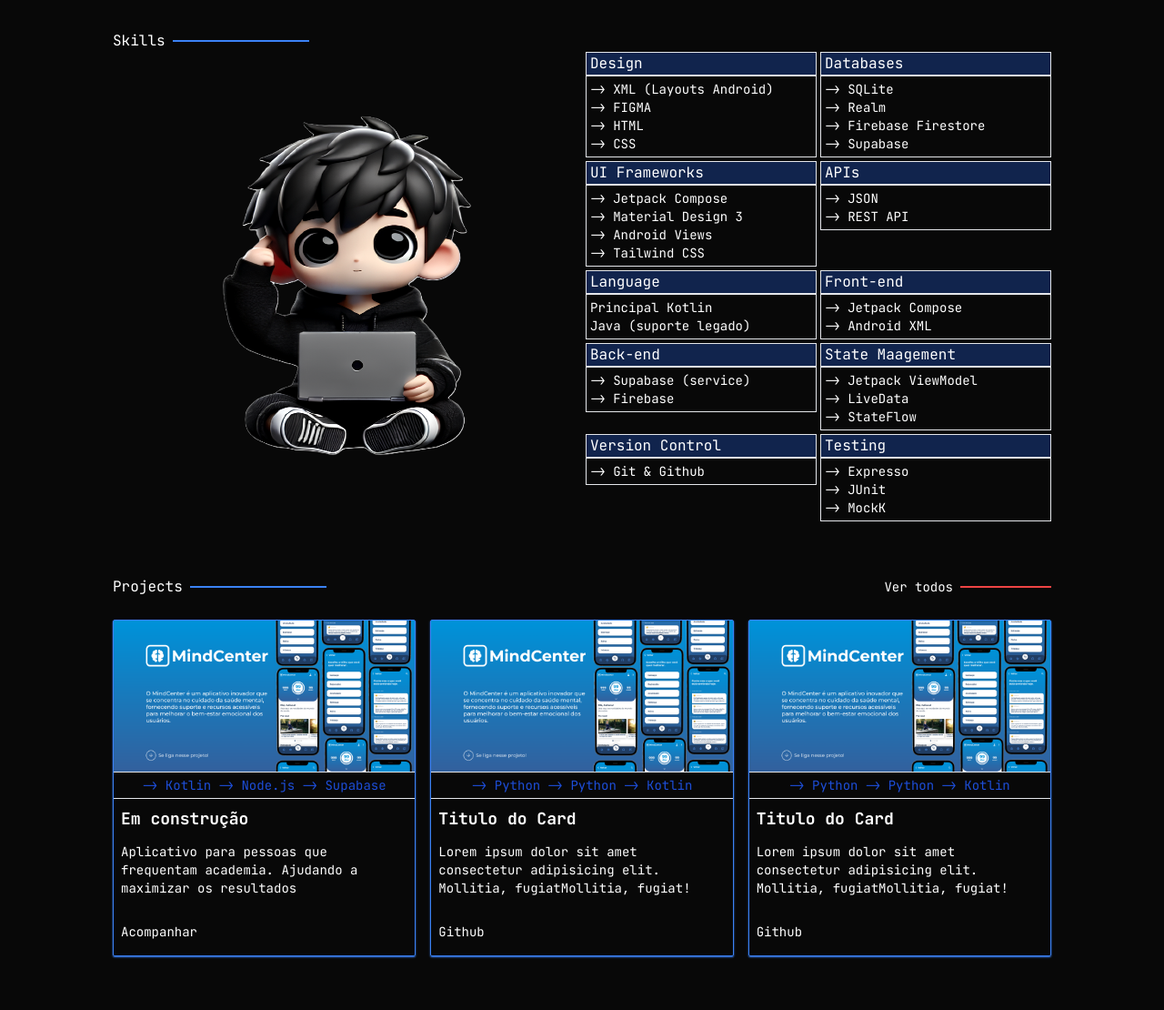
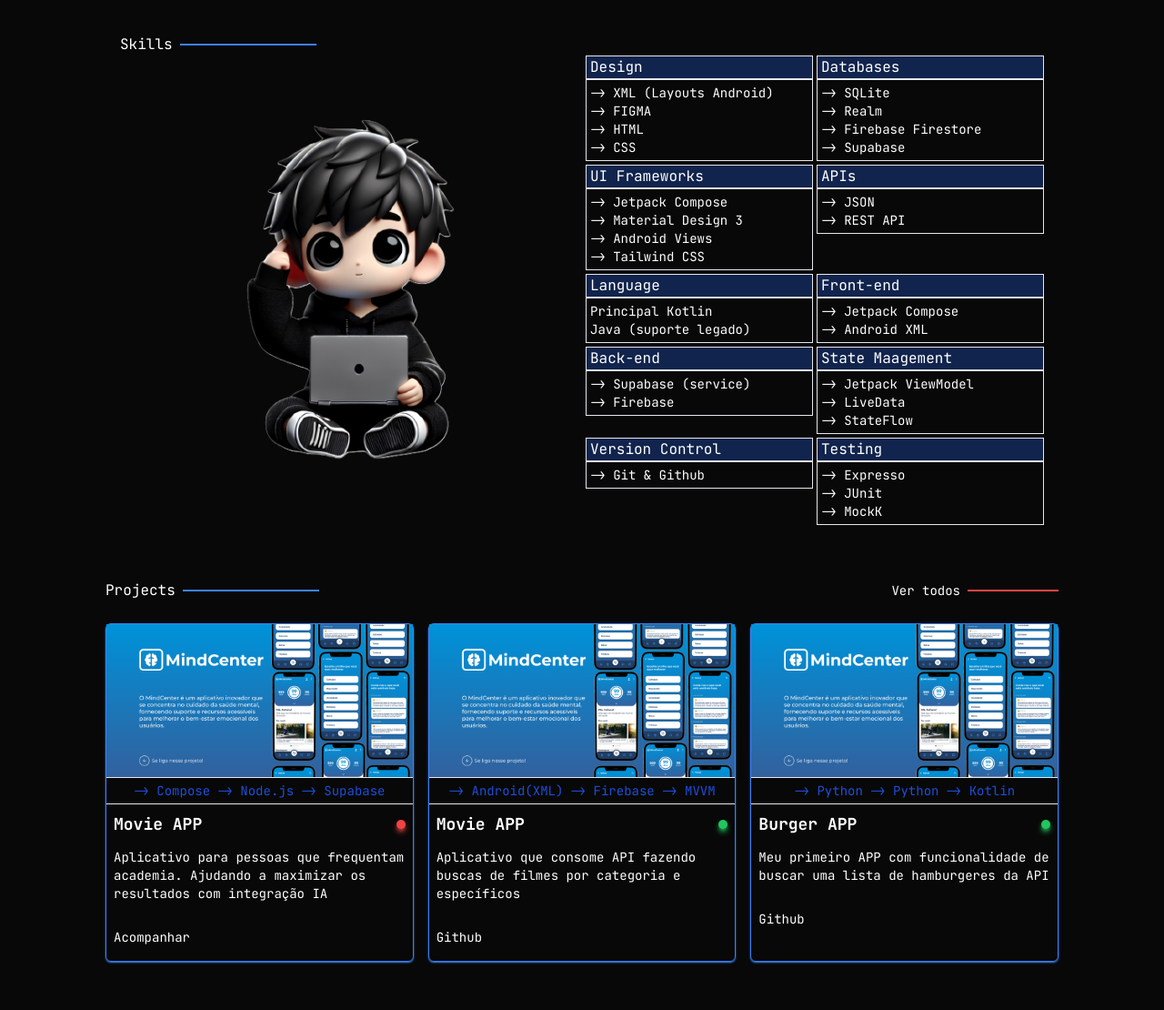
Before and after one commit to devrafaah/Portfolio, a website: page src/index.html in a window 1280 px wide. Shown: the part 1551-2661 px from the top of the page at 91% size. Drawn offline with nearby package versions, Linux system fonts and the light colour scheme.

Commit message:
update 21_12

```diff
--- a/src/index.html
+++ b/src/index.html
@@ -13,21 +13,14 @@
 </head>
 
 <body>
-  <div class="fixed left-5 w-5 h-full flex-col justify-start items-center gap-3 hidden sm:flex">
-    <div class="h-52 w-[2px] bg-blue-300 rounded-lg"></div>
-    <div class="p-1 flex justify-center items-center shadow-sm shadow-white rounded-sm">
-      <a href="#">
-        <i class="devicon_ devicon-linkedin-plain" style="color: rgb(95, 187, 248);"></i>
-      </a>
-    </div>
-    <div class="p-1 flex justify-center items-center shadow-sm shadow-white rounded-sm">
-      <a href="#">
-        <i class="devicon_ devicon-github-original" style="color: rgb(255, 255, 255);"></i>
-      </a>
-    </div>
+  <div class="fixed flex justify-end items-center gap-2 z-[999] mx-auto w-full h-[50px] bg-black p-4">
+    <select id="small" class=" p-1 px-2 text-sm shadow-sm shadow-white text-white border rounded-lg bg-black focus:ring-blue-500 focus:border-white ">
+      <option class="font-bold bg-black text-white" value="PT">PT</option>
+      <option class="font-bold bg-black text-white" value="EN">EN</option>
+    </select>
   </div>
-  <div class="p-3 max-w-[1080px] mx-auto">
-    <section id="home">
+  <div class="p-4 max-w-[1080px] mx-auto">
+    <section id="home" class="lg:px-4">
       <div class="content_home px-3 mt-[40px] flex flex-col lg:flex-row gap-6 items-center justify-between">
         <img src="./images/person.png" alt="developer mobile" width="400px" height="400px"
           class="drop-shadow-[0_10px_12px_rgba(0,0,0,0.7)]" />
@@ -48,20 +41,21 @@
       </div>
     </section>
 
-    <section id="about" class="my-[30px] px-3">
-      <div class="relative isolate overflow-hidden sm:py-10">
+    <section id="about" class="my-[30px] px-3 lg:px-4">
+      <div id="caracteristicas" class="relative isolate overflow-hidden sm:py-10 lg:px-4">
         <div class="mx-auto max-w-7xl">
-          <div class="mx-auto max-w-3xl lg:mx-0">
+          <div id="sobre_mim" class="mx-auto max-w-3xl lg:mx-0">
             <h2 class="text-4xl font-bold tracking-tight text-white sm:text-6xl">About me</h2>
             <p class="mt-6 text-lg leading-8 text-gray-300">
               Possuo experiência em Kotlin, Android Studio, e Firebase, meu foco é construir aplicativos que aprimorem a
               experiência do usuário e resolvam problemas reais.
             </p>
           </div>
-          <div class="mx-auto max-w-3xl mt-10 lg:mx-0 lg:max-w-none">
+          <div id="caracteristicas" class="mx-auto max-w-3xl mt-10 lg:mx-0 lg:max-w-none">
             <dl class="mt-16 grid grid-cols-1 gap-8 sm:mt-20 sm:grid-cols-2 lg:grid-cols-2">
               <div class="flex flex-col-reverse gap-2 justify-around">
-                <dt class="text-sm leading-5 text-gray-500 dark:text-gray-400">Erros mínimos podem comprometer um sistema
+                <dt class="text-sm leading-5 text-gray-500 dark:text-gray-400">Erros mínimos podem comprometer um
+                  sistema
                   inteiro. Ser detalhista é fundamental para identificar bugs e garantir a precisão do código.</dt>
                 <dd class="text-xl font-bold leading-5 tracking-tight text-white">Atenção aos Detalhes</dd>
               </div>
@@ -85,7 +79,7 @@
           </div>
         </div>
       </div>
-      <ol class="items-center md:grid md:grid-cols-2 lg:flex  my-[90px] mx-auto max-w-7xl md:max-w-3xl lg:max-w-7xl">
+      <ol id="cursos" class="items-center md:grid md:grid-cols-2 lg:flex  my-[90px] mx-auto max-w-7xl md:max-w-3xl lg:max-w-7xl">
         <li class="relative mb-6 lg:mb-0 mx-auto max-w-3xl lg:mx-0">
           <div class="flex items-center">
             <div
@@ -143,36 +137,37 @@
           <div class="mt-3 sm:pe-8">
             <h3 class="text-lg font-semibold text-blue-900 dark:text-white py-3">Curso Técnico Informática</h3>
             <time class="block mb-2 text-sm font-normal leading-none text-gray-400 dark:text-gray-500">Graduado</time>
-            <p class="text-base font-normal text-gray-500 dark:text-gray-400">Formação técnica com foco no desenvolvimento
+            <p class="text-base font-normal text-gray-500 dark:text-gray-400">Formação técnica com foco no
+              desenvolvimento
               de software, linguagens de programação, lógica e banco de dados.</p>
           </div>
         </li>
       </ol>
-      <div class="component mx-auto bg-black md:max-w-3xl lg:max-w-7xl">
+      <div id="ideias" class="component mx-auto bg-black md:max-w-3xl lg:max-w-7xl">
         <blockquote class="relative text-white text-center p-5 md:p-10 w-full m-1">
           "Cada bug que você resolve não é apenas um erro corrigido, mas uma oportunidade de aprender e se tornar um
           programador ainda mais habilidoso."
         </blockquote>
       </div>
-      <div class="my-[40px] md:max-w-3xl lg:max-w-7xl mx-auto">
+      <div id="habilidades" class="my-[40px] md:max-w-3xl lg:max-w-7xl mx-auto">
         <div class="flex items-center justify-start gap-2">
           <h3 class="text-white">Skills</h3>
           <div class="bg-blue-500 w-[150px] h-[2px]"></div>
         </div>
         <div class="grid grid-cols-1 sm:grid-cols-2 gap-2">
           <div class="flex justify-center items-center">
-            <img class="w-[300px] h-[400px]" src="./images/back.png" alt="backgrund">
+            <img class="w-[250px] h-[400px]" src="./images/back.png" alt="backgrund">
           </div>
-          <div class="grid grid-cols-1 md:grid-cols-2 gap-1">
+          <div class="grid grid-cols-2 gap-1">
             <div>
               <div class="title_skill bg-blue-600/30 border-[1px] text-white px-1">
                 <span>Design</span>
               </div>
               <div class="border-[1px] skills flex flex-col text-white p-1">
-                <span class="text-sm">-> XML (Layouts Android)</span>
-                <span class="text-sm">-> FIGMA</span>
-                <span class="text-sm">-> HTML</span>
-                <span class="text-sm">-> CSS</span>
+                <span class="text-sm" class="text-sm">-> XML (Layouts Android)</span>
+                <span class="text-sm" class="text-sm">-> FIGMA</span>
+                <span class="text-sm" class="text-sm">-> HTML</span>
+                <span class="text-sm" class="text-sm">-> CSS</span>
               </div>
             </div>
             <div>
@@ -180,10 +175,10 @@
                 <span>Databases</span>
               </div>
               <div class="border-[1px] skills flex flex-col text-white p-1">
-                <span class="text-sm">-> SQLite</span>
-                <span class="text-sm">-> Realm</span>
-                <span class="text-sm">-> Firebase Firestore</span>
-                <span class="text-sm">-> Supabase</span>
+                <span class="text-sm" class="text-sm">-> SQLite</span>
+                <span class="text-sm" class="text-sm">-> Realm</span>
+                <span class="text-sm" class="text-sm">-> Firebase Firestore</span>
+                <span class="text-sm" class="text-sm">-> Supabase</span>
               </div>
             </div>
             <div>
@@ -191,10 +186,10 @@
                 <span>UI Frameworks</span>
               </div>
               <div class="border-[1px] skills flex flex-col text-white p-1">
-                <span class="text-sm">-> Jetpack Compose</span>
-                <span class="text-sm">-> Material Design 3</span>
-                <span class="text-sm">-> Android Views</span>
-                <span class="text-sm">-> Tailwind CSS</span>
+                <span class="text-sm" class="text-sm">-> Jetpack Compose</span>
+                <span class="text-sm" class="text-sm">-> Material Design 3</span>
+                <span class="text-sm" class="text-sm">-> Android Views</span>
+                <span class="text-sm" class="text-sm">-> Tailwind CSS</span>
               </div>
             </div>
             <div>
@@ -202,8 +197,8 @@
                 <span>APIs</span>
               </div>
               <div class="border-[1px] skills flex flex-col text-white p-1">
-                <span class="text-sm">-> JSON</span>
-                <span class="text-sm">-> REST API</span>
+                <span class="text-sm" class="text-sm">-> JSON</span>
+                <span class="text-sm" class="text-sm">-> REST API</span>
               </div>
             </div>
             <div>
@@ -220,8 +215,8 @@
                 <span>Front-end</span>
               </div>
               <div class="border-[1px] skills flex flex-col text-white p-1">
-                <span class="text-sm">-> Jetpack Compose</span>
-                <span class="text-sm">-> Android XML</span>
+                <span class="text-sm" class="text-sm">-> Jetpack Compose</span>
+                <span class="text-sm" class="text-sm">-> Android XML</span>
               </div>
             </div>
             <div>
@@ -229,8 +224,8 @@
                 <span>Back-end</span>
               </div>
               <div class="border-[1px] skills flex flex-col text-white p-1">
-                <span class="text-sm">-> Supabase (service)</span>
-                <span class="text-sm">-> Firebase</span>
+                <span class="text-sm" class="text-sm">-> Supabase (service)</span>
+                <span class="text-sm" class="text-sm">-> Firebase</span>
               </div>
             </div>
             <div>
@@ -238,9 +233,9 @@
                 <span>State Maagement</span>
               </div>
               <div class="border-[1px] skills flex flex-col text-white p-1">
-                <span class="text-sm">-> Jetpack ViewModel</span>
-                <span class="text-sm">-> LiveData</span>
-                <span class="text-sm">-> StateFlow</span>
+                <span class="text-sm" class="text-sm">-> Jetpack ViewModel</span>
+                <span class="text-sm" class="text-sm">-> LiveData</span>
+                <span class="text-sm" class="text-sm">-> StateFlow</span>
               </div>
             </div>
             <div>
@@ -248,7 +243,7 @@
                 <span>Version Control</span>
               </div>
               <div class="border-[1px] skills flex flex-col text-white p-1">
-                <span class="text-sm">-> Git & Github</span>
+                <span class="text-sm" class="text-sm">-> Git & Github</span>
               </div>
             </div>
             <div>
@@ -256,9 +251,9 @@
                 <span>Testing</span>
               </div>
               <div class="border-[1px] skills flex flex-col text-white p-1">
-                <span class="text-sm">-> Expresso</span>
-                <span class="text-sm">-> JUnit</span>
-                <span class="text-sm">-> MockK</span>
+                <span class="text-sm" class="text-sm">-> Expresso</span>
+                <span class="text-sm" class="text-sm">-> JUnit</span>
+                <span class="text-sm" class="text-sm">-> MockK</span>
               </div>
             </div>
           </div>
@@ -266,75 +261,85 @@
       </div>
     </section>
 
-    <section id="projects" class="mt-[60px] w-full px-3 md:max-w-3xl lg:max-w-7xl mx-auto">
+    <section id="projects" class="mt-[60px] w-full md:max-w-3xl lg:max-w-7xl mx-auto">
       <div class="flex justify-between items-center">
         <div class="flex items-center gap-2">
           <h3 class="text-white">Projects</h3>
-          <div class="bg-blue-500 w-[150px] h-[2px]"></div>
+          <div class="bg-blue-500 w-[150px] h-[2px] hidden sm:block"></div>
         </div>
         <div class="flex items-center gap-2">
           <h3 class="text-white">
             <a class="text-sm" href="#">Ver todos</a>
           </h3>
-          <div class="bg-red-500 w-[100px] h-[2px]"></div>
+          <div class="bg-red-500 w-[100px] h-[2px] hidden sm:block"></div>
         </div>
       </div>
       <div class="my-4"></div>
-      <div class="portfolio-container grid grid-cols-1 ssm:grid-cols-2 sm:grid-cols-2 gap-6 my-6 md:grid-cols-3 lg:grid-cols-3">
-        <div class="card border-[1px] shadow-sm shadow-blue-500 rounded-sm border-blue-500 hover:scale-105 hover:transition-all">
+      <div id="projetos" class="portfolio-container grid grid-cols-1 ssm:grid-cols-2 sm:grid-cols-2 gap-4 my-6 md:grid-cols-2 lg:grid-cols-3">
+        <div class="card border-[1px] shadow-sm shadow-blue-500 border-blue-500 hover:scale-105 hover:transition-all rounded-md">
           <div class="presenter_card">
             <img src="./images/fotobase.png" alt="fotobase" class="image_modifier">
           </div>
           <div class="stack_card">
             <ul class="flex gap-2 border-t-[1px] border-b-[1px] text-blue-700 text-sm justify-center py-1">
-              <li>-> Kotlin</li>
-              <li>-> Node.js</li>
-              <li>-> Supabase</li>
+              <li class="text-sm">-> Compose</li>
+              <li class="text-sm">-> Node.js</li>
+              <li class="text-sm">-> Supabase</li>
             </ul>
           </div>
           <div class="description_card p-2 pb-3 text-white">
-            <h3 class="font-bold text-lg pb-3">Em construção</h3>
-            <p class="text-sm">Aplicativo para pessoas que frequentam academia. Ajudando a maximizar os resultados</p>
+            <div class="flex items-center justify-between pb-3">
+              <h3 class="font-bold text-lg">Movie APP</h3>
+              <div class="w-[10px] h-[10px] bg-red-500 shadow-md shadow-red-500 rounded-full"></div>
+            </div>
+            <p class="text-sm">Aplicativo para pessoas que frequentam academia. Ajudando a maximizar os resultados com
+              integração IA</p>
             <div class="py-3"></div>
             <ul class="">
               <button class="py-1 text-sm rounded-sm hover:text-blue-500">Acompanhar</button>
             </ul>
           </div>
         </div>
-        <div class="card border-[1px] shadow-sm shadow-blue-500 rounded-sm border-blue-500 hover:scale-105 hover:transition-all">
+        <div class="card border-[1px] shadow-sm shadow-blue-500 border-blue-500 hover:scale-105 hover:transition-all rounded-md">
           <div class="presenter_card">
             <img src="./images/fotobase.png" alt="fotobase" class="image_modifier">
           </div>
           <div class="stack_card">
             <ul class="flex gap-2 border-t-[1px] border-b-[1px] text-blue-700 text-sm justify-center py-1">
-              <li>-> Python</li>
-              <li>-> Python</li>
-              <li>-> Kotlin</li>
+              <li class="text-sm">-> Android(XML)</li>
+              <li class="text-sm">-> Firebase</li>
+              <li class="text-sm">-> MVVM</li>
             </ul>
           </div>
           <div class="description_card p-2 pb-3 text-white">
-            <h3 class="font-bold text-lg pb-3">Titulo do Card</h3>
-            <p class="text-sm">Lorem ipsum dolor sit amet consectetur adipisicing elit. Mollitia, fugiatMollitia, fugiat!</p>
+            <div class="flex items-center justify-between pb-3">
+              <h3 class="font-bold text-lg">Movie APP</h3>
+              <div class="w-[10px] h-[10px] bg-green-500 shadow-md shadow-green-500 rounded-full"></div>
+            </div>
+            <p class="text-sm">Aplicativo que consome API fazendo buscas de filmes por categoria e específicos</p>
             <div class="py-3"></div>
             <ul class="">
               <button class="py-1 text-sm rounded-sm hover:text-blue-500">Github</button>
             </ul>
           </div>
         </div>
-        <div class="card border-[1px] shadow-sm shadow-blue-500 rounded-sm border-blue-500 hover:scale-105 hover:transition-all">
+        <div class="card border-[1px] shadow-sm shadow-blue-500 border-blue-500 hover:scale-105 hover:transition-all rounded-md">
           <div class="presenter_card">
             <img src="./images/fotobase.png" alt="fotobase" class="image_modifier">
           </div>
           <div class="stack_card">
             <ul class="flex gap-2 border-t-[1px] border-b-[1px] text-blue-700 text-sm justify-center py-1">
-              <li>-> Python</li>
-              <li>-> Python</li>
-              <li>-> Kotlin</li>
+              <li class="text-sm">-> Python</li>
+              <li class="text-sm">-> Python</li>
+              <li class="text-sm">-> Kotlin</li>
             </ul>
           </div>
           <div class="description_card p-2 pb-3 text-white">
-            <h3 class="font-bold text-lg pb-3">Titulo do Card</h3>
-            <p class="text-sm">Lorem ipsum dolor sit amet consectetur adipisicing elit. Mollitia, fugiatMollitia, fugiat!</p>
+            <div class="flex items-center justify-between pb-3">
+              <h3 class="font-bold text-lg">Burger APP</h3>
+              <div class="w-[10px] h-[10px] bg-green-500 shadow-md shadow-green-500 rounded-full"></div>
+            </div>
+            <p class="text-sm">Meu primeiro APP com funcionalidade de buscar uma lista de hamburgeres da API</p>
             <div class="py-3"></div>
             <ul class="">
               <button class="py-1 text-sm rounded-sm hover:text-blue-500">Github</button>
@@ -369,8 +374,6 @@
       </div>
     </footer>
   </div>
-
-
   <script src="https://cdn.jsdelivr.net/npm/TagCloud@2.2.0/dist/TagCloud.min.js"></script>
   <script src="script.js"></script>
 </body>
--- a/tailwind.config.js
+++ b/tailwind.config.js
@@ -5,7 +5,8 @@ module.exports = {
     extend: {
       screens: {
         'ssm': '400px',
-        'mmd': '600px'
+        'mmd': '600px',
+        'lgg': '900px'
       },
     },
 
```
Also changed, not shown: src/assets/en.js (added), src/assets/pt.js (added), src/output.css.
